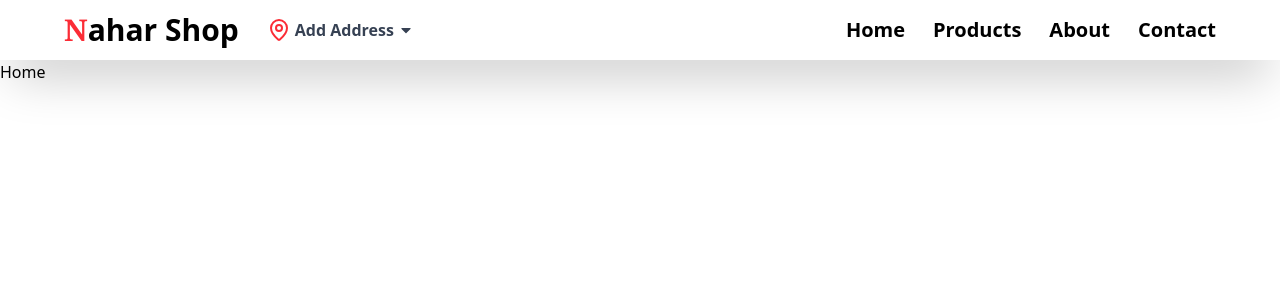
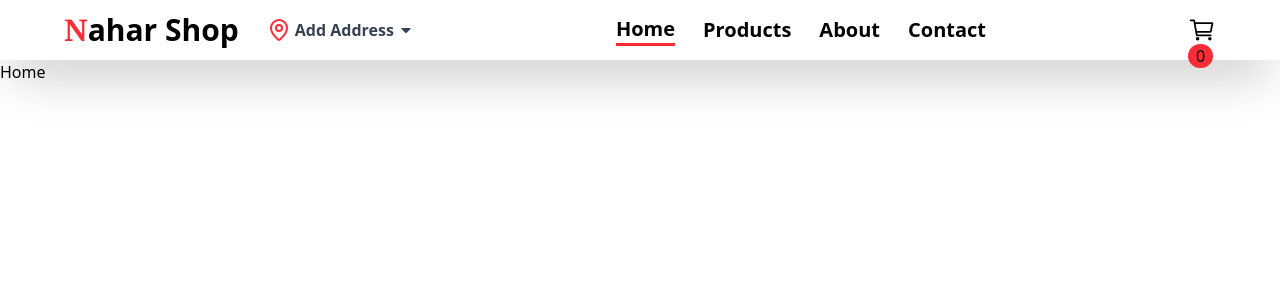
Before and after one commit to Hasan959/React-Tailwind-Ecommerce-Website-2, a React (Vite) app: page / in a window 1280 px wide. Shown: the top 300 px of the page. Built offline with nearby package versions, Linux system fonts and the light colour scheme.

Commit message:
3rd commit

```diff
--- a/src/App.jsx
+++ b/src/App.jsx
@@ -13,7 +13,7 @@
     <BrowserRouter>
     <Navbar/>
       <Routes>
-        <Route path='/' element={<Home/>} ></Route>
+        <Route path='/' element={<Home/>}></Route>
         <Route path='/products'element={<Products/>}></Route>
         <Route path='/about'element={<About/>}></Route>
         <Route path='/contact'element={<Contact/>}></Route>
--- a/src/components/Navbar.jsx
+++ b/src/components/Navbar.jsx
@@ -1,7 +1,8 @@
 import { MapPin } from 'lucide-react'
 import React from 'react'
 import { FaCaretDown } from 'react-icons/fa'
-import { Link } from 'react-router'
+import { IoCartOutline } from 'react-icons/io5'
+import { Link, NavLink } from 'react-router'
 
 const Navbar = () => {
   const location = false
@@ -21,12 +22,16 @@
           {/* menu section */}
           <nav>
             <ul className='flex gap-7 items-center text-xl font-semibold'>
-              <li>Home</li>
-              <li>Products</li>
-              <li>About</li>
-              <li>Contact</li>
+              <NavLink to={'/'} className={({isActive})=> `${isActive ? "border-b-3 transition-all border-red-500":"text-black"} cursor-pointer`} ><li>Home</li> </NavLink>
+              <NavLink to={'/products'} className={({isActive})=>`${isActive ? "border-b-3 transition-all border-red-500" : "text-black"} cursor-pointer`}><li>Products</li></NavLink>
+              <NavLink to={'/about'} className={({isActive})=> `${isActive ? "border-b-3 transition-all border-red-500" : "text-black"} cursor-pointer`}><li>About</li></NavLink>
+              <NavLink to={'/contact'} className={({isActive})=> `${isActive ? "border-b-3 transition-all border-red-500" : "text-black" } cursor-pointer`}><li>Contact</li></NavLink>
             </ul>
           </nav>
+          <Link to={'/cart'}>
+            <IoCartOutline className='h-7 w-7'/>
+            <span className='bg-red-500 px-2 rounded-full absolute' >0</span>
+          </Link>
         </div>
     </div>
   )
```
